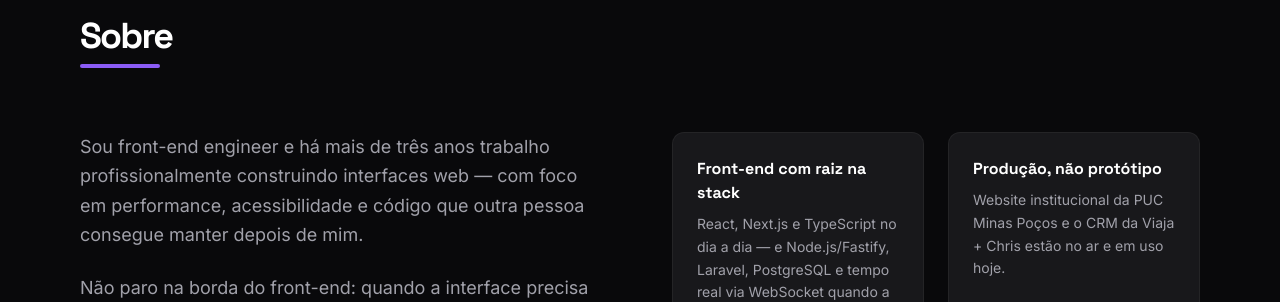
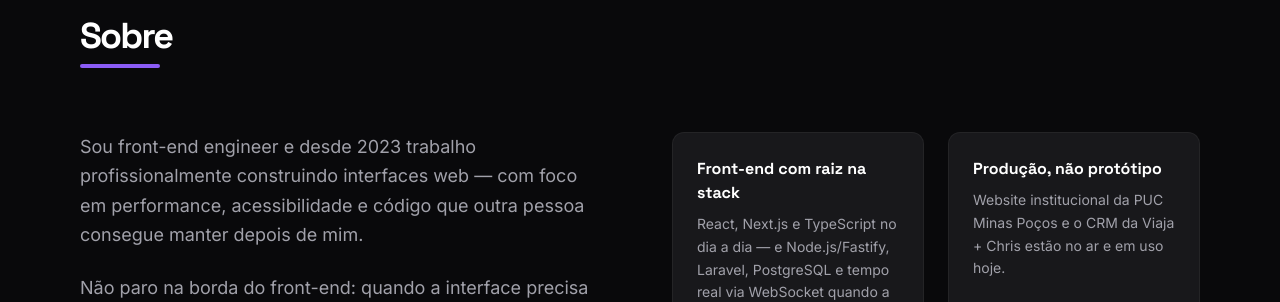
Before and after one commit to VncS1/vncs-portfolio, a Next.js app: page / in a window 1280 px wide. Shown: the part 880-1182 px from the top of the page. Built offline with nearby package versions, Linux system fonts and the light colour scheme; no server answers.

Commit message:
change years

```diff
--- a/src/components/About.tsx
+++ b/src/components/About.tsx
@@ -31,7 +31,7 @@ export function About() {
         <div className="grid gap-12 lg:grid-cols-2 lg:gap-16">
           <div className="space-y-6 text-text-muted font-body text-base md:text-lg leading-relaxed">
             <p>
-              Sou front-end engineer e há mais de três anos trabalho
+              Sou front-end engineer e desde 2023 trabalho
               profissionalmente construindo interfaces web — com foco em
               performance, acessibilidade e código que outra pessoa consegue
               manter depois de mim.
```
